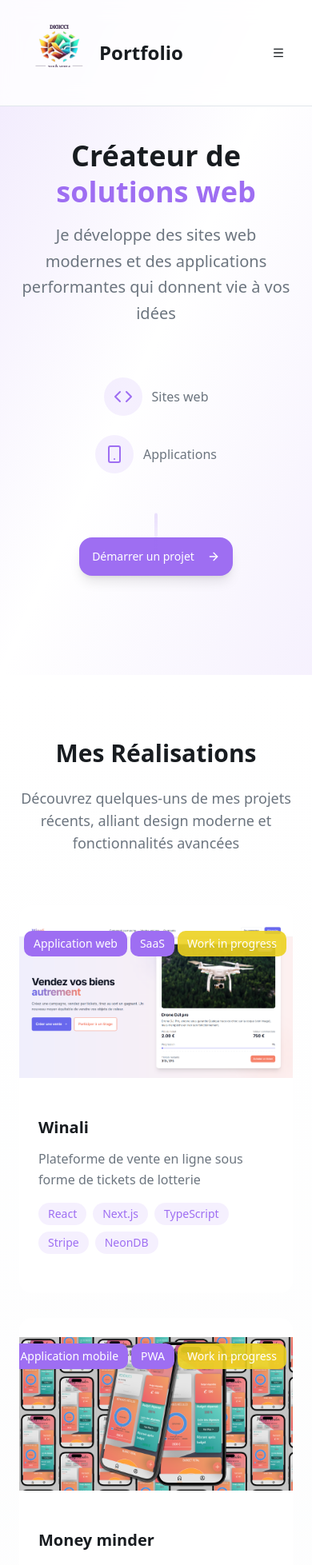
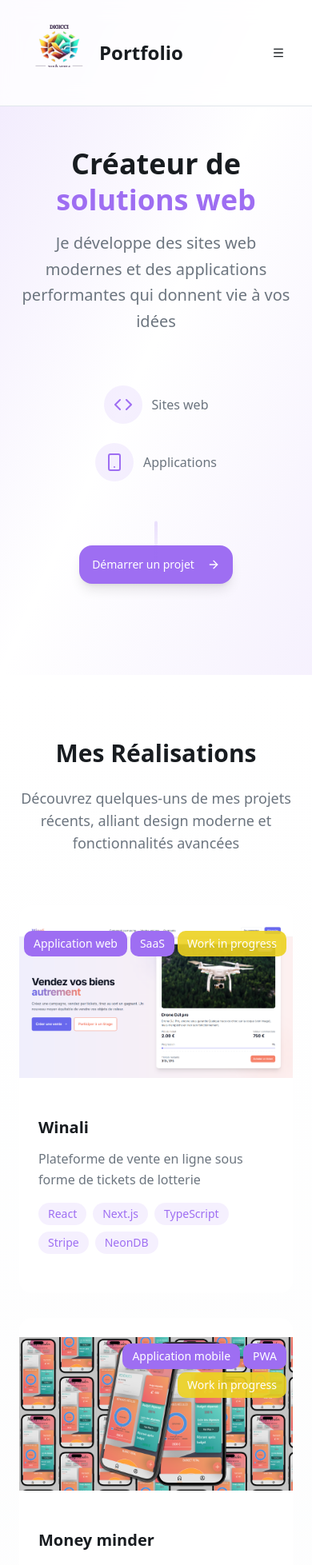
Before and after one commit to Brasero/portfolio, a Next.js app: page / in a window 390 px wide. Shown: the top 1957 px of the page at 80% size. Built offline with nearby package versions, Linux system fonts and the light colour scheme.

Commit message:
adjusting responsive

```diff
--- a/src/components/HeroSection.tsx
+++ b/src/components/HeroSection.tsx
@@ -6,7 +6,7 @@ import Link from "next/link";
 
 const HeroSection = () => {
   return (
-    <section className="min-h-screen flex items-center justify-center px-6 pt-20 relative overflow-hidden">
+    <section className="min-h-screen flex items-center justify-center px-6 pt-25 relative overflow-hidden">
       {/* Background gradient */}
       <div className="absolute inset-0 bg-gradient-to-br from-primary/15 via-transparent to-primary-glow/15"></div>
 
--- a/src/components/ProjectsSection.tsx
+++ b/src/components/ProjectsSection.tsx
@@ -58,7 +58,7 @@ const ProjectsSection = () => {
                   height={900}
                   className="w-full h-48 object-cover transition-transform duration-500 group-hover:scale-110"
                 />
-                <div className="absolute flex items-center justify-center gap-1 top-2 right-2">
+                <div className="absolute flex w-full flex-wrap items-center justify-end gap-1 top-2 right-2">
                   {
                     project.type.map(type => <div key={type} className={`${buttonVariants({size: "sm"})}`}>{type}</div>)
                   }
```
